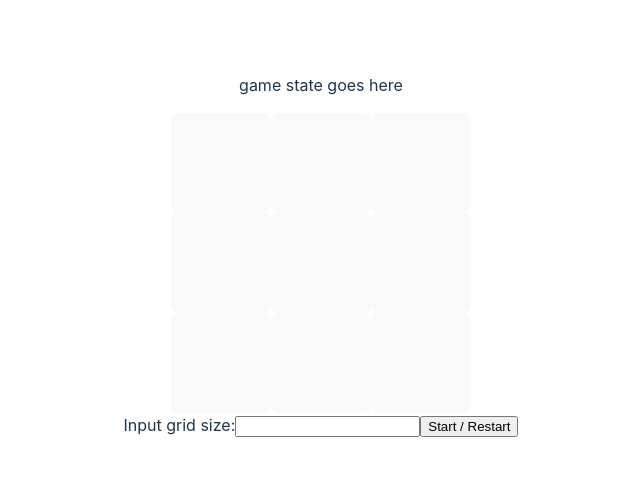
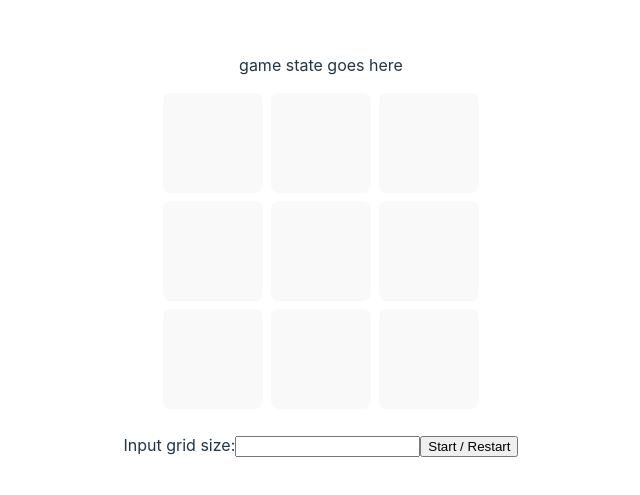
Before and after one commit to Samolote/tic-tac-toe-game, a React (Vite) app: page / in a window 1280 px wide. Shown: the part 153-648 px from the top of the page, without its empty margins (319-959 px from the left). Built offline with nearby package versions, Linux system fonts and the light colour scheme.

Commit message:
Style GameBoard with styled-components

```diff
--- /dev/null
+++ b/src/components/GameBoard/GameBoard.style.tsx
@@ -0,0 +1,9 @@
+import { styled } from 'styled-components';
+
+export const BoardGrid = styled.div<{ $size: number }>`
+  display: grid;
+  grid-template-columns: repeat(${(props) => props.$size}, 100px);
+  gap: 0.5rem;
+  justify-content: center;
+  margin-bottom: 1.5rem;
+`;
--- a/src/components/GameBoard/GameBoard.tsx
+++ b/src/components/GameBoard/GameBoard.tsx
@@ -1,4 +1,5 @@
 import { GameTile } from '../GameTile';
+import { BoardGrid } from './GameBoard.style';
 
 type Props = {
   size: number;
@@ -8,18 +9,11 @@ const GameBoard = ({ size }: Props) => {
   const board = Array(size * size).fill(null);
 
   return (
-    <div
-      data-testid="game-board"
-      style={{
-        display: 'grid',
-        gridTemplateColumns: `repeat(${size}, 100px)`,
-        justifyContent: 'center',
-      }}
-    >
+    <BoardGrid $size={size} data-testid="game-board">
       {board.map((_, i) => (
         <GameTile value={null} key={i} />
       ))}
-    </div>
+    </BoardGrid>
   );
 };
 
```
